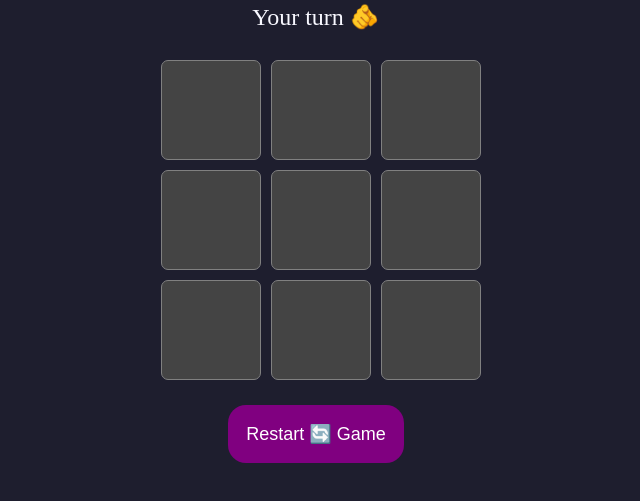
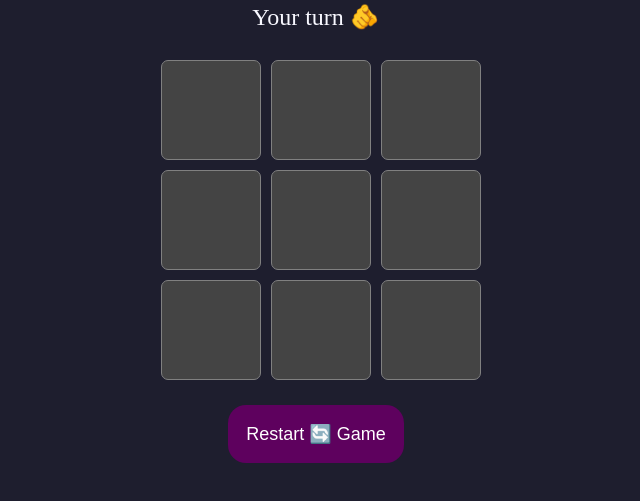
Before and after one commit to Martin-Atanasov123/Simple-XO-game, a plain HTML site: page index.html in a window 1280 px wide. In both pictures the pointer is over the button "Restart 🔄 Game". Shown: the part 219-720 px from the top of the page, without its empty margins (324-964 px from the left). Drawn offline with Linux system fonts and the light colour scheme.

Commit message:
Update reset button background color for improved visibility

```diff
--- a/style.css
+++ b/style.css
@@ -49,7 +49,8 @@ p {
 }
 
 #reset-button:hover {
-    background-color: darkpurple;
+    background-color: rgb(94, 1, 94);
+
 }
 
 .box {
```
